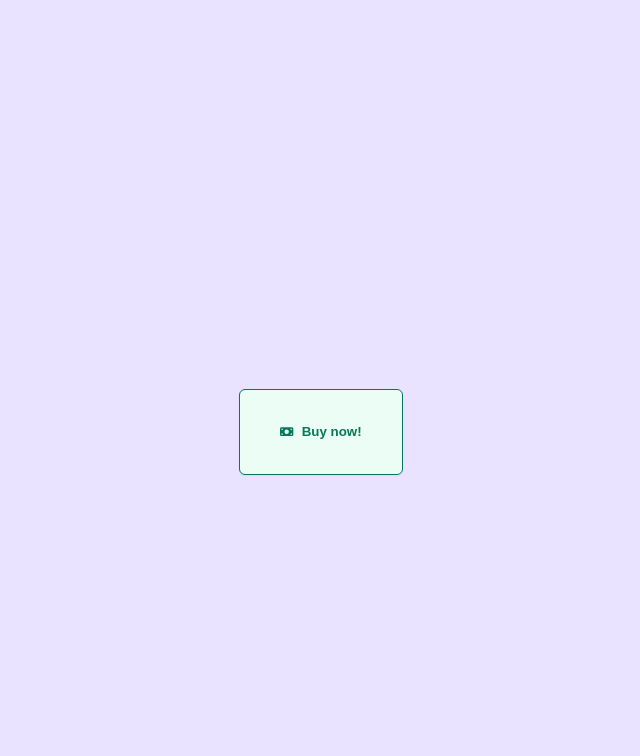
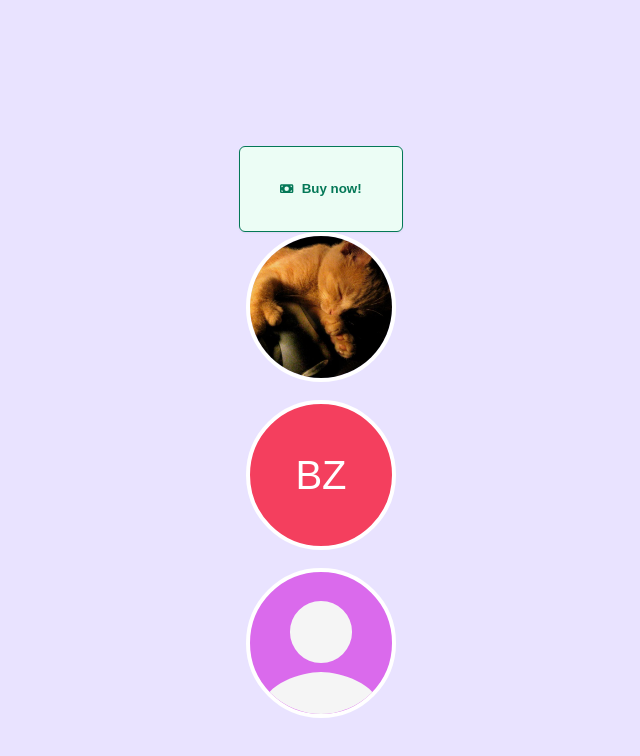
Before and after one commit to rvd2pwipwip/react-component-library, a React (Vite) app: page / in a window 1280 px wide. Shown: the top 756 px of the page, without its empty margins (319-959 px from the left). Built offline with nearby package versions, Linux system fonts and the light colour scheme.

Commit message:
Mega Challenge - Overloaded Avatar Component @ https://scrimba.com/advanced-react-c02h/~0d

```diff
--- a/src/App.jsx
+++ b/src/App.jsx
@@ -1,6 +1,8 @@
 // import { useState } from "react";
 import "./App.css";
-import Button from "./Button";
+import tito from "./images/tito.jpg";
+import Button from "./Components/Button";
+import Avatar from "./Components/Avatar";
 import { FaMoneyBill } from "react-icons/fa6";
 
 const handleClick = () => console.log("Logging in...");
@@ -12,6 +14,11 @@ function App() {
         <FaMoneyBill />
         Buy now!
       </Button>
+      <Avatar src={tito} alt="Tito Litho" />
+      <br />
+      <Avatar>BZ</Avatar>
+      <br />
+      <Avatar />
     </main>
   );
 }
--- /dev/null
+++ b/src/Components/Avatar.jsx
@@ -0,0 +1,56 @@
+import { IoPersonSharp } from "react-icons/io5";
+
+const bckgColors = ["navy", "pink", "red", "blue", "green"];
+const setRandomColor = () => {
+  return bckgColors[Math.floor(Math.random() * bckgColors.length)];
+};
+
+const Avatar = ({ src, alt, children }) => {
+  let avatarType;
+
+  if (src && alt) {
+    avatarType = (
+      <div className="avatar">
+        <img src={src} alt={alt}></img>
+      </div>
+    );
+  } else if (children) {
+    avatarType = <div className="avatar avatar-letters">{children}</div>;
+  } else {
+    avatarType = (
+      <div className={`avatar avatar-icon ${setRandomColor()}`}>
+        <IoPersonSharp />
+      </div>
+    );
+  }
+
+  return <>{avatarType}</>;
+};
+
+// ${setRandomColor()}
+
+/**
+ * Challenge: Create a flexible Avatar component!
+ *
+ * Check the slides for notes on how the component
+ * should be used.
+ *
+ * Each of the 3 different avatars should have a
+ * wrapper div with the classes below:
+ *
+ * With image: `avatar`
+ * With initials: `avatar avatar-letters`
+ * Anonymous: `avatar avatar-icon`
+ *
+ * E.g. <Avatar>BZ</Avatar> should render
+ * <div className="avatar avatar-letters">...</div>
+ *
+ * Check the hints.md file if you are really stuck.
+ *
+ * EXTRA CREDIT:
+ * Randomize the background color of the non-image
+ * avatars. Check the styles.css for some pre-written
+ * color classes to add to the wrapper div.
+ */
+
+export default Avatar;
--- a/src/index.css
+++ b/src/index.css
@@ -1,5 +1,13 @@
 * {
   box-sizing: border-box;
+}
+
+:root {
+  --navy: #1f2937;
+  --pink: #da6aec;
+  --red: #f43f5e;
+  --blue: #2f74dc;
+  --green: #22cd90;
 }
 
 body {
@@ -16,6 +24,10 @@ main {
   justify-content: center;
   align-items: center;
 }
+
+/*************************
+Button
+*************************/
 
 button {
   background-color: #e5e7eb;
@@ -59,3 +71,67 @@ button.danger {
   background: #fef2f2;
   color: #f87171;
 }
+
+/*************************
+Avatar
+*************************/
+
+.avatar {
+  height: 150px;
+  width: 150px;
+  border-radius: 50%;
+  overflow: hidden;
+  display: flex;
+  align-items: center;
+  justify-content: center;
+  border: 0.3rem solid white;
+}
+
+.avatar > img {
+  width: 100%;
+}
+
+.avatar-letters {
+  background-color: var(--red);
+  color: white;
+  display: flex;
+  align-items: center;
+  justify-content: center;
+  font-size: 2.5rem;
+  font-family: "Karla", sans-serif;
+}
+
+.avatar-icon {
+  background-color: var(--navy);
+}
+
+.avatar > svg {
+  height: 100%;
+  width: 100%;
+  transform: translateY(20px);
+  color: whitesmoke;
+}
+
+/*
+Classes below will help with rendering random
+background colors for the extra credit
+*/
+.navy {
+  background-color: #1f2937;
+}
+
+.pink {
+  background-color: #da6aec;
+}
+
+.red {
+  background-color: #f43f5e;
+}
+
+.blue {
+  background-color: #2f74dc;
+}
+
+.green {
+  background-color: #22cd90;
+}
```
Also changed, not shown: src/Components/Button.jsx (renamed from src/Button.jsx), src/images/tito.jpg (added).
